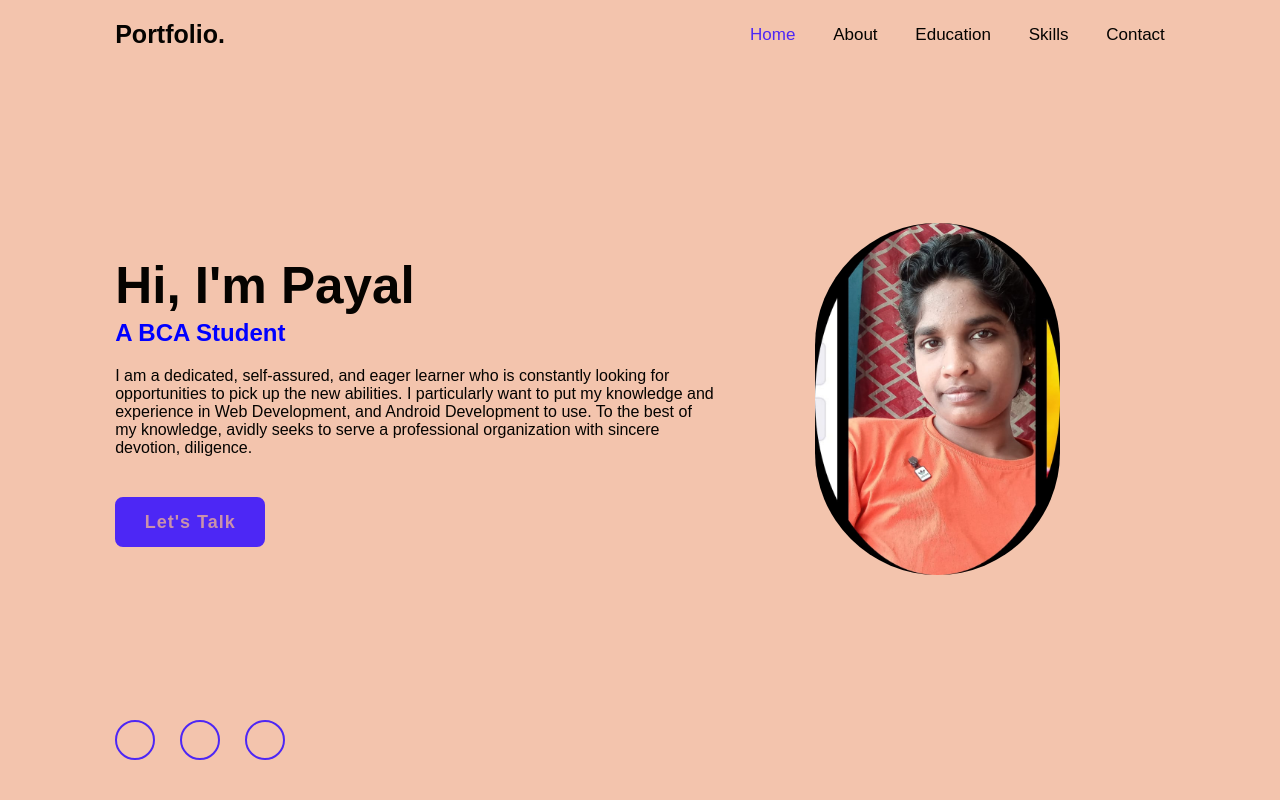
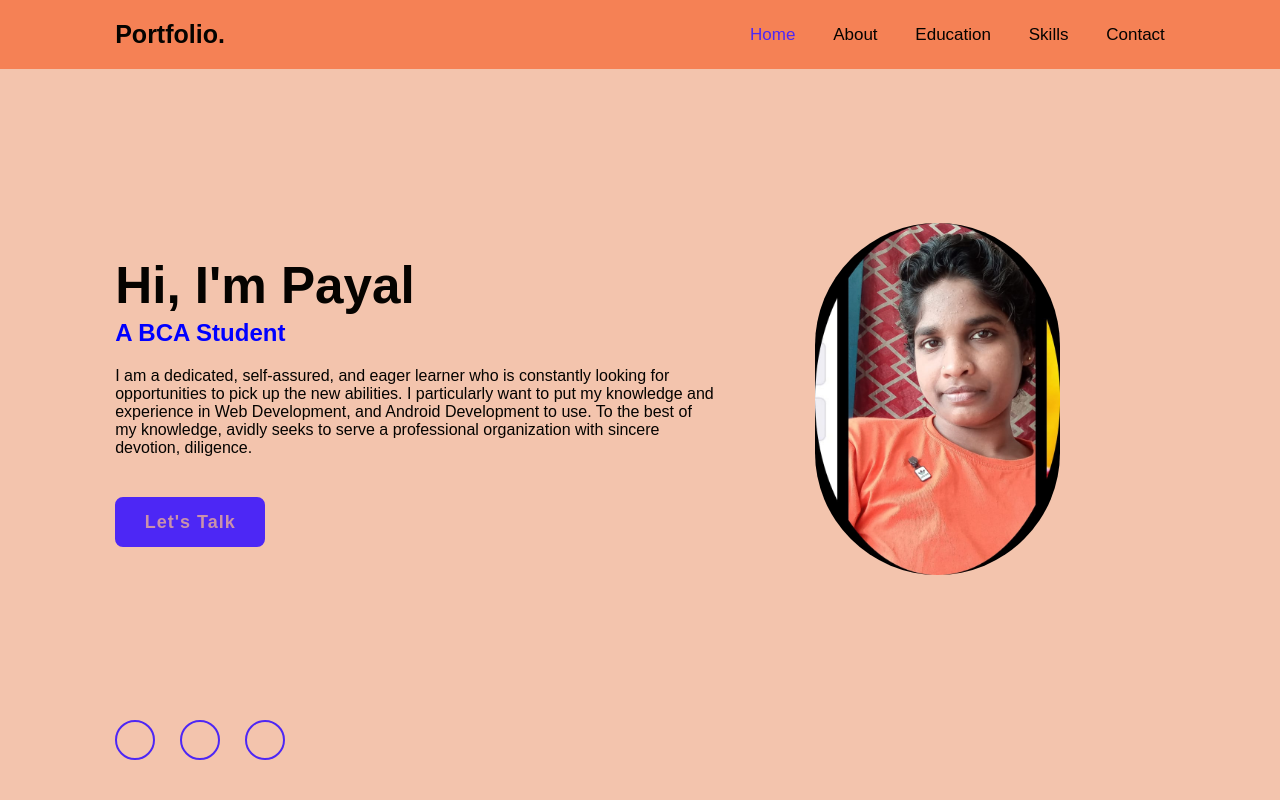
Before and after one commit to Payal06012/Project-3---Portfolio-Website, a plain HTML site: page Index.html in a window 1280 px wide. Shown: the top 800 px of the page. Drawn offline with Linux system fonts and the light colour scheme; files whose address does not match are found by name.

Commit message:
adding style

```diff
--- a/style.css
+++ b/style.css
@@ -36,7 +36,8 @@ body {
     left: 0;
     width: 100%;
     padding: 2rem 9%;
-    background: transparent;
+    /* background: transparent; */
+    background: #f6602aab; ;
     display: flex;
     justify-content: space-between;
     align-items: center;
```
